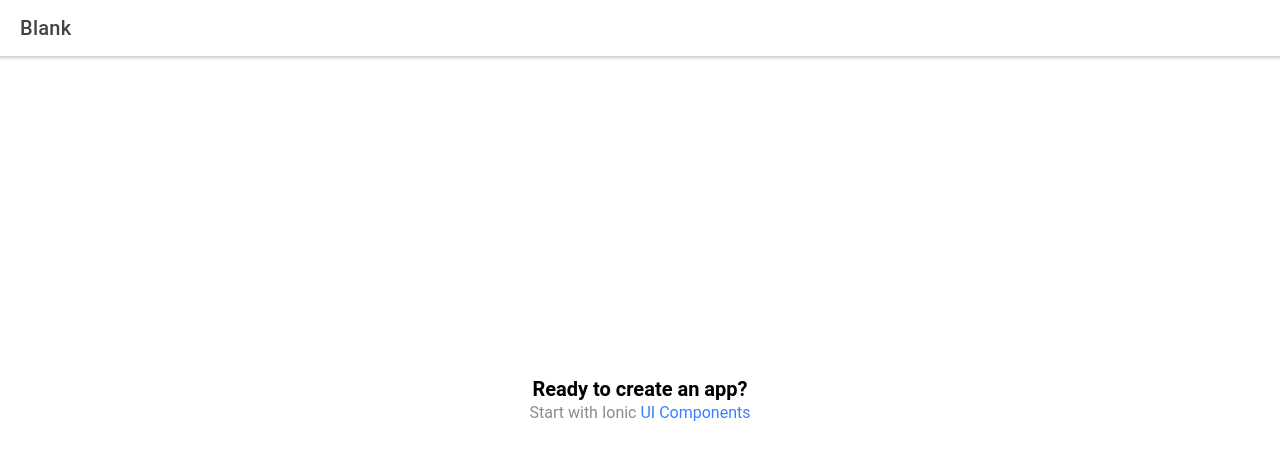
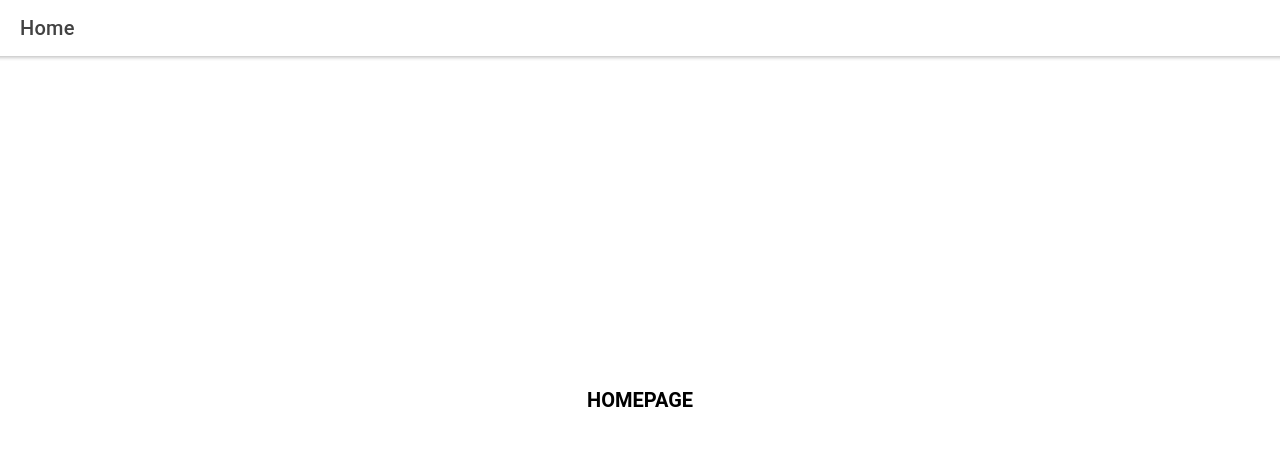
Before and after one commit to mu-se373-200704035/Assignment-6, a React (Create React App) app: page /home in a window 1280 px wide. Shown: the top 460 px of the page. Built offline with nearby package versions, Linux system fonts and the light colour scheme.

Commit message:
minor changes

```diff
--- a/src/components/ExploreContainer.tsx
+++ b/src/components/ExploreContainer.tsx
@@ -5,8 +5,7 @@ interface ContainerProps { }
 const ExploreContainer: React.FC<ContainerProps> = () => {
   return (
     <div className="container">
-      <strong>Ready to create an app?</strong>
-      <p>Start with Ionic <a target="_blank" rel="noopener noreferrer" href="https://ionicframework.com/docs/components">UI Components</a></p>
+      <strong>HOMEPAGE</strong>
     </div>
   );
 };
--- a/src/pages/Home.tsx
+++ b/src/pages/Home.tsx
@@ -7,13 +7,13 @@ const Home: React.FC = () => {
     <IonPage>
       <IonHeader>
         <IonToolbar>
-          <IonTitle>Blank</IonTitle>
+          <IonTitle>Home</IonTitle>
         </IonToolbar>
       </IonHeader>
       <IonContent fullscreen>
         <IonHeader collapse="condense">
           <IonToolbar>
-            <IonTitle size="large">Blank</IonTitle>
+            <IonTitle size="large">Home</IonTitle>
           </IonToolbar>
         </IonHeader>
         <ExploreContainer />
```
